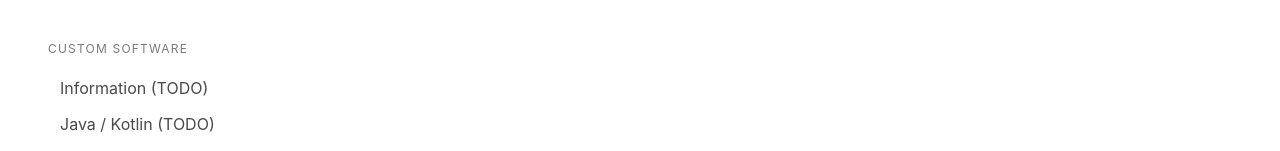
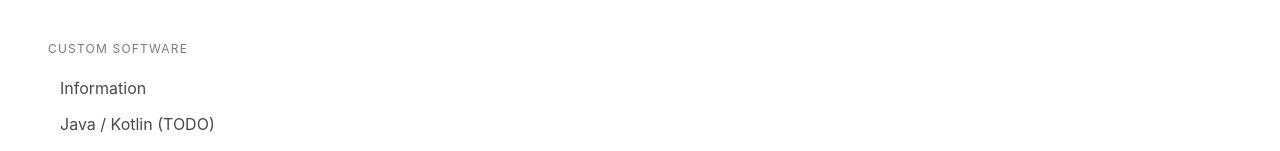
Before and after one commit to benedikt-wueller/environment, a Vue app in the folder demo-js/: page /docs/en in a window 1280 px wide. Shown: the part 426-577 px from the top of the page. Built offline with nearby package versions, Linux system fonts and the light colour scheme; what vue-resource would draw is missing.

Commit message:
Add german titles

```diff
--- a/demo-js/src/components/Docs.vue
+++ b/demo-js/src/components/Docs.vue
@@ -20,7 +20,12 @@
             <component v-if="activeItem.component" :is="activeItem.component" :lang="language"></component>
 
             <b-notification v-if="!activeItem.component" type="is-danger" :closable="false">
-              This page's content is missing.
+              <span v-if="language === 'en'">
+                This page's content is missing.
+              </span>
+              <span v-else>
+                Der Inhalt dieser Seite fehlt.
+              </span>
             </b-notification>
           </div>
         </div>
@@ -32,10 +37,12 @@
 </template>
 
 <script>
-  import Terms from './docs/Terms'
-  import License from './docs/License'
-  import Demo from './docs/Demo'
-  import GettingStarted from './docs/GettingStarted'
+  import IntroTerms from './docs/introduction/Terms'
+  import IntroLicense from './docs/introduction/License'
+  import IntroDemo from './docs/introduction/Demo'
+  import IntroGettingStarted from './docs/introduction/GettingStarted'
+
+  import CustomInfo from './docs/customize/Information'
 
   import BNotification from "buefy/src/components/notification/Notification";
 
@@ -47,100 +54,101 @@
       return {
         menuGroups: {
           'introduction': {
-            name: {en: 'Introduction'},
+            name: {en: 'Introduction', de: 'Einleitung'},
             items: {
               'intro': {
-                name: {en: 'Introduction (TODO)'}
+                name: {en: 'Introduction (TODO)', de: 'Einleitung (TODO)'}
               },
               'terms': {
-                name: {en: 'Definitions and Terms'},
-                component: Terms
+                name: {en: 'Definitions and Terms', de: 'Begrifflichkeiten (TODO)'},
+                component: IntroTerms
               },
               'how-it-works': {
-                name: {en: 'How it works (TODO)'}
+                name: {en: 'How it works (TODO)', de: 'Funktionsweise (TODO)'}
               },
               'license': {
-                name: {en: 'License'},
-                component: License
+                name: {en: 'License', de: 'Lizenz (TODO)'},
+                component: IntroLicense
               },
               'start': {
-                name: {en: 'Getting Started'},
-                component: GettingStarted
+                name: {en: 'Getting Started', de: 'Erste Schritte (TODO)'},
+                component: IntroGettingStarted
               },
               'demo': {
-                name: {en: 'Live Demonstration'},
-                component: Demo
+                name: {en: 'Live Demonstration', de: 'Live Demo (TODO)'},
+                component: IntroDemo
               },
             }
           },
-          'custom': {
-            name: {en: 'Custom Software'},
+          'customize': {
+            name: {en: 'Custom Software', de: 'Software Modifizieren'},
             items: {
               'info': {
-                name: {en: 'Information (TODO)'}
+                name: {en: 'Information', de: 'Informationen (TODO)'},
+                component: CustomInfo
               },
               'java': {
-                name: {en: 'Java / Kotlin (TODO)'}
+                name: {en: 'Java / Kotlin (TODO)', de: 'Java / Kotlin (TODO)'}
               },
               'js': {
-                name: {en: 'JavaScript (TODO)'}
+                name: {en: 'JavaScript (TODO)', de: 'JavaScript (TODO)'}
               },
               'other': {
-                name: {en: 'Other Languages (TODO)'}
+                name: {en: 'Other Languages (TODO)', de: 'Weitere Sprachen (TODO)'}
               }
             }
           },
           'protocol': {
-            name: {en: 'Protocol'},
+            name: {en: 'Protocol', de: 'Protokoll'},
             items: {
               'info': {
-                name: {en: 'Information (TODO)'}
+                name: {en: 'Information (TODO)', de: 'Informationen (TODO)'}
               },
               'actors': {
-                name: {en: 'Manage Actors (TODO)'},
+                name: {en: 'Manage Actors (TODO)', de: 'Aktoren verwalten (TODO)'},
                 items: {
                   'register': {
-                    name: {en: 'Register Actor'}
+                    name: {en: 'Register Actor', de: 'Aktor registrieren'}
                   },
                   'unregister': {
-                    name: {en: 'Unregister Actor'}
+                    name: {en: 'Unregister Actor', de: 'Aktor entfernen'}
                   },
                 }
               },
               'users': {
-                name: {en: 'Manage Users (TODO)'},
+                name: {en: 'Manage Users (TODO)', de: 'Benutzer verwalten (TODO)'},
                 items: {
                   'register': {
-                    name: {en: 'Register User'}
+                    name: {en: 'Register User', de: 'Benutzer registrieren'}
                   },
                   'unregister': {
-                    name: {en: 'Unregister User'}
+                    name: {en: 'Unregister User', de: 'Benutzer entfernen'}
                   },
                   'connect': {
-                    name: {en: 'Connect User'}
+                    name: {en: 'Connect User', de: 'Benutzer verbinden'}
                   },
                   'disconnect': {
-                    name: {en: 'Disconnect User'}
+                    name: {en: 'Disconnect User', de: 'Benutzer trennen'}
                   },
                   'meta': {
-                    name: {en: 'Update Meta Data'}
+                    name: {en: 'Update Meta Data', de: 'Meta-Daten aktualisieren'}
                   }
                 }
               },
               'sounds': {
-                name: {en: 'Manage Sounds (TODO)'},
+                name: {en: 'Manage Sounds (TODO)', de: 'Sounds verwalten (TODO)'},
                 items: {
                   'start': {
-                    name: {en: 'Play Sound'}
+                    name: {en: 'Play Sound', de: 'Sound abspielen'}
                   },
                   'stop': {
-                    name: {en: 'Stop Sound'}
+                    name: {en: 'Stop Sound', de: 'Sound stoppen'}
                   },
                   'volume': {
-                    name: {en: 'Change Volume'}
+                    name: {en: 'Change Volume', de: 'Lautstärke anpassen'}
                   },
                   'rate': {
-                    name: {en: 'Change Playback Rate'}
+                    name: {en: 'Change Playback Rate', de: 'Geschwindigkeit anpassen'}
                   }
                 }
               },
--- /dev/null
+++ b/demo-js/src/components/docs/customize/Information.vue
@@ -0,0 +1,13 @@
+<template>
+  <div>hello</div>
+</template>
+
+<script>
+  export default {
+    name: "custom-information"
+  }
+</script>
+
+<style scoped>
+
+</style>
--- a/demo-js/src/components/docs/GettingStarted.vue
+++ b/demo-js/src/components/docs/introduction/GettingStarted.vue
@@ -3,7 +3,7 @@
     <p class="content">
       This guide will lead to running the processor written in Java/Kotlin and the live demo (client
       and actor) written in JavaScript. If you want to run software written in another language, see
-      the <router-link :to="{name: 'docs.item', params: {group: 'custom', item: 'info'}}">Custom Software</router-link> section.
+      the <router-link :to="{name: 'docs.item', params: {group: 'customize', item: 'info'}}">Custom Software</router-link> section.
     </p>
 
     <p class="content">
@@ -55,7 +55,7 @@ npm run serve</pre>
 
     <p class="content">
       You can now start to modify or build your custom Environment components. See the section
-      <router-link :to="{name: 'docs.item', params: {group: 'custom', item: 'info'}}">Custom Software</router-link>.
+      <router-link :to="{name: 'docs.item', params: {group: 'customize', item: 'info'}}">Custom Software</router-link>.
     </p>
   </div>
 </template>
```
Also changed, not shown: demo-js/src/components/docs/introduction/Demo.vue (renamed from demo-js/src/components/docs/Demo.vue), demo-js/src/components/docs/introduction/License.vue (renamed from demo-js/src/components/docs/License.vue), demo-js/src/components/docs/introduction/Terms.vue (renamed from demo-js/src/components/docs/Terms.vue).
